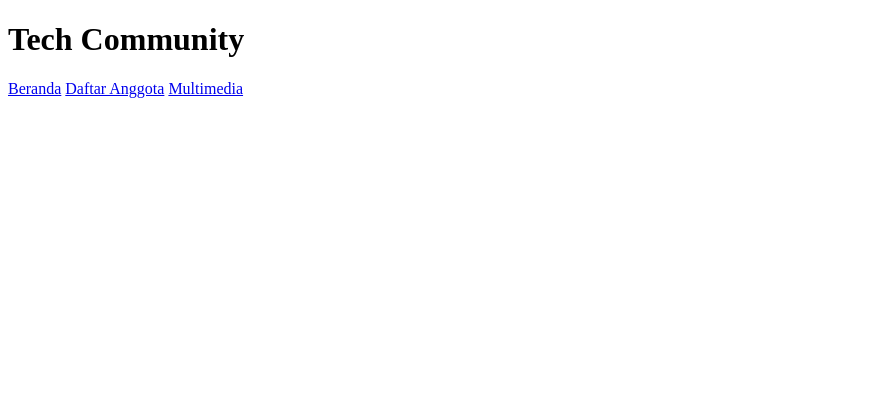
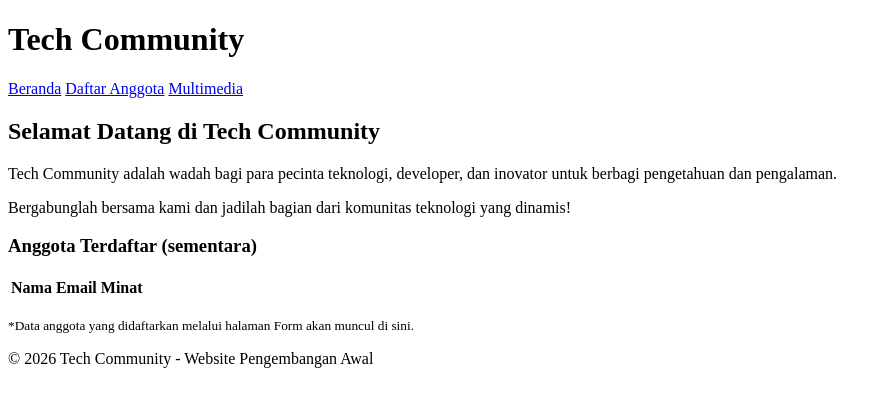
Before and after one commit to Rayen1a/PDW-UCP1F-267, a plain HTML site: page index.html in a window 1280 px wide. Shown: the whole page, without its empty margins (0-891 px from the left). Drawn offline with Linux system fonts and the light colour scheme.

Commit message:
membuat Class, menampilkan data Anggota serta footernya

```diff
--- a/index.html
+++ b/index.html
@@ -15,6 +15,28 @@
             <a href="multimedia.html">Multimedia</a>
         </nav>
     </header>
-
+    <main>
+        <section class="intro">
+            <h2>Selamat Datang di Tech Community</h2>
+            <p>Tech Community adalah wadah bagi para pecinta teknologi, developer, dan inovator untuk berbagi pengetahuan dan pengalaman.</p>
+            <p>Bergabunglah bersama kami dan jadilah bagian dari komunitas teknologi yang dinamis!</p>
+        </section>
+        <section class="info">
+            <h3>Anggota Terdaftar (sementara)</h3>
+            <table id="memberTable">
+                <thead>
+                    <tr><th>Nama</th><th>Email</th><th>Minat</th></tr>
+                </thead>
+                <tbody>
+                    <!-- Data akan diisi oleh JavaScript -->
+                </tbody>
+            </table>
+            <p><small>*Data anggota yang didaftarkan melalui halaman Form akan muncul di sini.</small></p>
+        </section>
+    </main>
+    <footer>
+        <p>&copy; 2026 Tech Community - Website Pengembangan Awal</p>
+    </footer>
+    <script src="script.js"></script>
 </body>
 </html>
```
